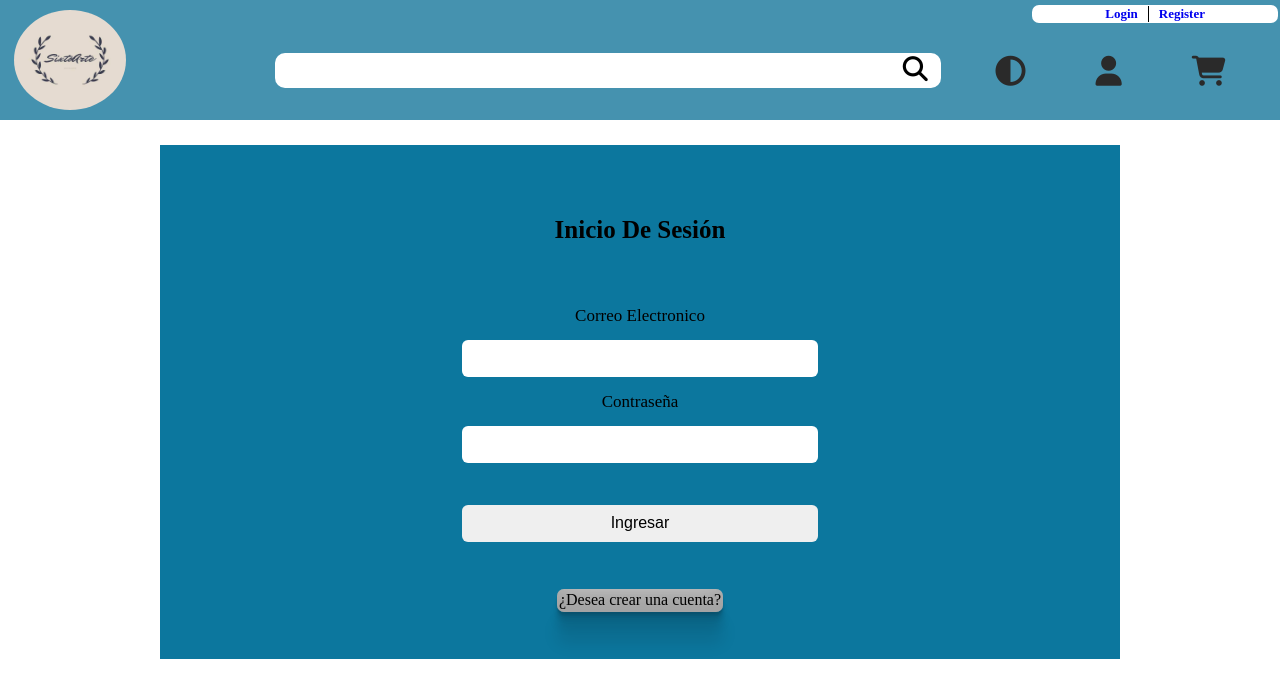
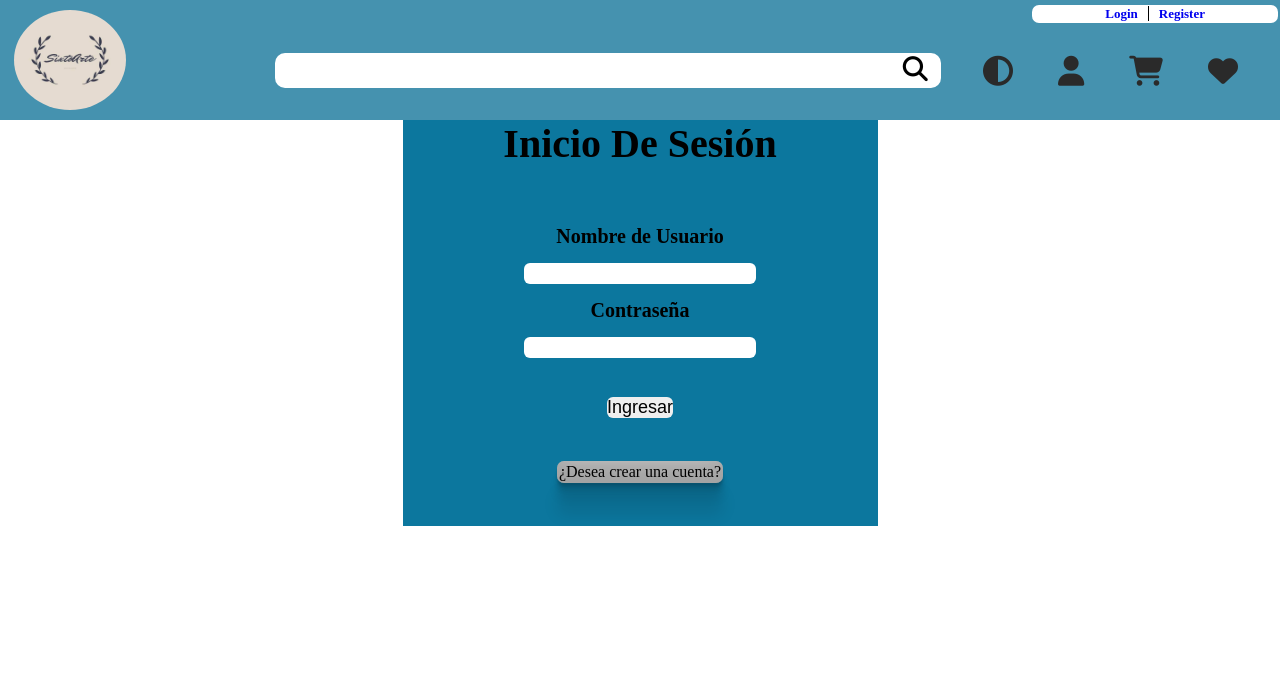
Before and after one commit to NEYENPENA/Grupo_5_SixtoArte, a Node server app: page /login in a window 1280 px wide. Shown: the top 698 px of the page. Run offline with Node 20, Linux system fonts and the light colour scheme; some libraries are stand-ins or nearby versions; some web fonts are replaced.

Commit message:
correcciones de detalles

```diff
--- a/sprint-2/public/css/footer.css
+++ b/sprint-2/public/css/footer.css
@@ -4,10 +4,11 @@
     display: flex;
     flex-wrap: wrap;
     height: 100px;
+    width: 100%;
     align-items: center;
-    /* background-color: var(--azulOscuro); */
     background-image: url(../img/fondoAzul.jpg);
-
+    position: absolute;
+    bottom: 0;
 }
 footer .logof{
     width: 20%;
--- a/sprint-2/public/css/general.css
+++ b/sprint-2/public/css/general.css
@@ -20,6 +20,7 @@
     font-family: var(--letra);
     max-width: 1440px;
     margin: 0 auto;
+    position: relative;
 }
 li{
     list-style: none;
--- a/sprint-2/public/css/header.css
+++ b/sprint-2/public/css/header.css
@@ -29,6 +29,7 @@
     width: 80%;
     display: flex;
     justify-content: space-evenly;
+    position: relative;
 }
 nav{
     display: none;
@@ -65,10 +66,33 @@
     filter:brightness(150%);
 
 }
+header .nav .nav2 .icons .heart, header .nav .nav2 .icons .user{
+    display: none;
+    position: absolute;
+}
 header .nav .nav2{
     width: 100%;
     display: flex;
     justify-content: space-evenly;
+}
+header .nav .menudespleglable{
+position: absolute;
+background-color: #328eafd0;
+right: 0;
+top: 75px;
+width: 40vw;
+border-radius: 10px;
+display: none;
+}
+header .nav .menudespleglable ul li a{
+    color: black;
+    font-size: 26px;
+}
+header .nav .menudespleglable ul li{
+    border-bottom: 2px solid white;
+}
+header .nav .menudespleglable ul li:last-of-type{
+    border-bottom: none
 }
 
  @media(min-width:426px){
@@ -151,13 +175,13 @@
     nav ul.user li{
         font-size: 13px;
     }
-    nav ul.user li a.login{
+    nav ul.user li a.login1{
         border-right: 1px solid black;
         padding-right: 10px;
         font-weight: 900;
 
     }
-    nav ul.user li a.regi{
+    nav ul.user li a.regi1{
         font-weight: 900;
         margin-left: 10px;
     }
@@ -179,6 +203,14 @@
         right: 0;
         max-width: 300px;
     }
+    header .nav .nav2 .icons .heart, header .nav .nav2 .icons .user{
+        display: block;
+        position: static;
+    }
+    header .nav .nav2 .icons .bars{
+        display: none;
+        position: absolute;
+    }
     header .nav{
 
         justify-content: flex-end;
--- a/sprint-2/public/css/home.css
+++ b/sprint-2/public/css/home.css
@@ -9,7 +9,7 @@
 
 .home .carrousel{
     border: 2px solid var(--grafito);
-    display: flex;
+    display: none;
     align-items: center;
     justify-content: space-between;
     padding: 10px 0;
@@ -17,10 +17,12 @@
     height: 406px;
     position: relative;
     width: 100%;
+    justify-content: center;
 }
 .home .carrousel img{
-    width: 50%;
+    width: 90%;
     height: 90%;
+    max-width: 400px;
 }
 
 
@@ -29,20 +31,17 @@
 .home .carrousel .c1{
     position: absolute;
     animation: pasar1 12s infinite;
-    left: 25%;
 
 }
 .home .carrousel .c2{
     position: absolute;
     animation: pasar2 12s infinite;
-    left: 25%;
 
 }
 
 .home .carrousel .c3{
     position: absolute;
     animation: pasar3 12s infinite;
-    left: 25%;
 
 }
 
@@ -70,6 +69,8 @@
     margin: 0 auto;
     display: flex;
     flex-direction: column;
+    margin-top: 72px;
+    margin-bottom: 124px;
 }
 .home section article{
     display: flex;
@@ -137,7 +138,7 @@
     position: fixed;
     right: 2%;
     bottom: 2%;
-
+    z-index: 5;
 }
 
 .home .top a i{
@@ -149,11 +150,16 @@
     .home{
         padding-top: 5px;
     }
+    .home .carrousel{
+        display: flex;
+    }
     .home section{
         width: 90%;
         flex-direction: row;
         flex-wrap: wrap;
         justify-content: space-around;
+        margin-top: 0;
+
     }
 
     .home section article{
@@ -182,7 +188,9 @@
         margin-top: 120px;
 
     }
-
+    .home section{
+        margin-bottom: 174px;
+    }
 
 
 
--- a/sprint-2/public/css/login.css
+++ b/sprint-2/public/css/login.css
@@ -22,12 +22,13 @@
     flex-direction: column;
     align-items: center;
     background-color: var(--azulOscuro);
-    margin-top: 25px;
+    margin-top: 120px;
+    max-width: 475px;
 }
 .login .box .boxcontenedor h1{
-    font-size: 25px;
-    margin-top: 15%;
+    font-size: 40px;
     margin-bottom: 10%;
+    text-align: center;
 }
 .login .box form{
     width: 100%;
@@ -37,24 +38,23 @@
     align-items: center;
 }
 .login .box form input{
-    width: 75%;
-    padding: 2%;
     border-radius: 6px;
     border: none;
-    font-size: 16px;
+    font-size: 18px;
 
 }
 .login .box form .inicio{
     margin-top: 5%;
+    font-size: 18px;
 
 }
 .login .box form label{
-    margin:3% 0;
+    margin:15px 0;
+    font-size: 20px;
+    font-weight: 900;
 }
 
-.login .box form label,.login .box a{
-    font-size: 17px;
-}
+
 
 .login .box .boxcontenedor a{
     color: black;
@@ -74,4 +74,13 @@
 
 @media(min-width:769px){
 
+    .login .box {
+        width: 75%;
+        display: flex;
+        flex-wrap: wrap;
+        flex-direction: column;
+        align-items: center;
+        background-color: var(--azulOscuro);
+        margin-top: 120px;
+    }
 }
--- a/sprint-2/public/css/productCart.css
+++ b/sprint-2/public/css/productCart.css
@@ -16,6 +16,7 @@
     display: flex;
     flex-direction: column;
     margin-top: 72px;
+    margin-bottom: 124px;
 }
 
 /* IMAGEN DEL PRODUCTO */
@@ -131,6 +132,7 @@
 /* SECCION QUE CONTIENE LOS PRODUCTOS AGREGADOS A CARRITO */
 .carritoDeProducto section{
     margin-top: 120px;
+    margin-bottom: 174px;
 }
 
 /* CONTIENE IMAGEN, DESCRIPCION, PRECIO, BOTON DE BORRAR DE PRODUCTO */
--- a/sprint-2/public/css/productDetail.css
+++ b/sprint-2/public/css/productDetail.css
@@ -156,7 +156,7 @@
     width: 90%;
     display: flex;
     flex-wrap: wrap;
-    margin: 0 auto;
+    margin: 0 auto 124px;
     /* border-top: 1px solid rgba(67, 67, 67, 0.8); */
     border-top: 2px solid var(--azul);
     border-bottom: 2px solid var(--azul);
@@ -216,7 +216,7 @@
         justify-content: space-around;
         align-items: flex-start;
         flex-direction: row;
-
+        margin-bottom: 174px;
     }
     main .principio .producto{
         width: 30%;
@@ -252,9 +252,9 @@
         width: 100%;
         margin: 0;
     }
-    main .pedidos{
+    main .principio .pedidos{
         width: 100%;
-        margin: 0;
+        margin: 0 auto 174px;
     }
 
 
--- a/sprint-2/public/css/register.css
+++ b/sprint-2/public/css/register.css
@@ -19,7 +19,7 @@
     width: 75%;
     align-items: center;
     background-color: var(--azulOscuro);
-    margin-top:15px ;
+    margin-top:120px ;
     max-width: 475px;
   }
   .register h1{
@@ -42,6 +42,7 @@
     font-size: 18px;
     margin-bottom: 15px;
     border-radius: 6px;
+    border: none;
   }
 
   .register form input.enviar{
@@ -63,7 +64,7 @@
    }
 
   .register form div.iniciar a{
-    font-size: 25px;
+    font-size: 16px;
     color: black;
    }
 
--- a/sprint-2/views/login.html
+++ b/sprint-2/views/login.html
@@ -6,10 +6,10 @@
     <meta name="viewport" content="width=device-width, initial-scale=1.0">
     <link rel="stylesheet" href="css/style.css">
     <script src="https://kit.fontawesome.com/d43134a834.js" crossorigin="anonymous"></script>
-    <title>productDetail</title>
+    <title>LOGIN</title>
 </head>
 <body class="login">
-    <header class="headerlog">
+    <header>
         <div class="logo">
             <a href="/"><img src="../img/logoprincipal.jpg" alt=""></a>
         </div>
@@ -17,8 +17,8 @@
         <div class="nav">
             <nav>
                 <ul class="user">
-                    <li><a class="login" href="/login">Login</a></li>
-                    <li><a class="regi" href="/register">Register</a></li>
+                    <li><a class="login1" href="/login">Login</a></li>
+                    <li><a class="regi1" href="/register">Register</a></li>
                 </ul>
             </nav>
 
@@ -30,12 +30,26 @@
                 </form>
                 <div class="icons">
                         <a href="#"><i class="fas fa-adjust"></i></a>
-                        <a href="#"><i class="fas fa-user"></i></a>
+                        <a class="user" href="#"><i class="fas fa-user"></i></a>
                         <a href="/productCart"><i class="fas fa-shopping-cart"></i></a>
+                        <a class="bars" href="#"><i class="fas fa-bars"></i></a>
+                        <a class="heart" href="/favoritos"><i class="fas fa-heart"></i></a>
+
                 </div>
             </div>
 
+            <div class="menudespleglable">
+                <ul>
+                    <li><a class="login2" href="/login">Login</a></li>
+                    <li><a class="regi2" href="/register">Register</a></li>
+                    <li><a class="favoritos" href="/favoritos">Favoritos</a></li>
+                </ul>
+
+            </div>
+
         </div>
+
+
     </header>
 
     <main class="box">
@@ -44,7 +58,7 @@
           <h1>Inicio De Sesión</h1>
 			<form>
 
-				<label for="user">Correo Electronico</label>
+				<label for="user">Nombre de Usuario</label>
 				<input type="user" placeholder="Usuario@email.com" id="user" required>
 
 				<label for="password">Contraseña</label>
```
Also changed, not shown: sprint-2/views/home.html (+16 -4 lines), sprint-2/views/productCart.html (+16 -4 lines), sprint-2/views/productDetail.html (+16 -4 lines), sprint-2/views/register.html (+19 -7 lines).
